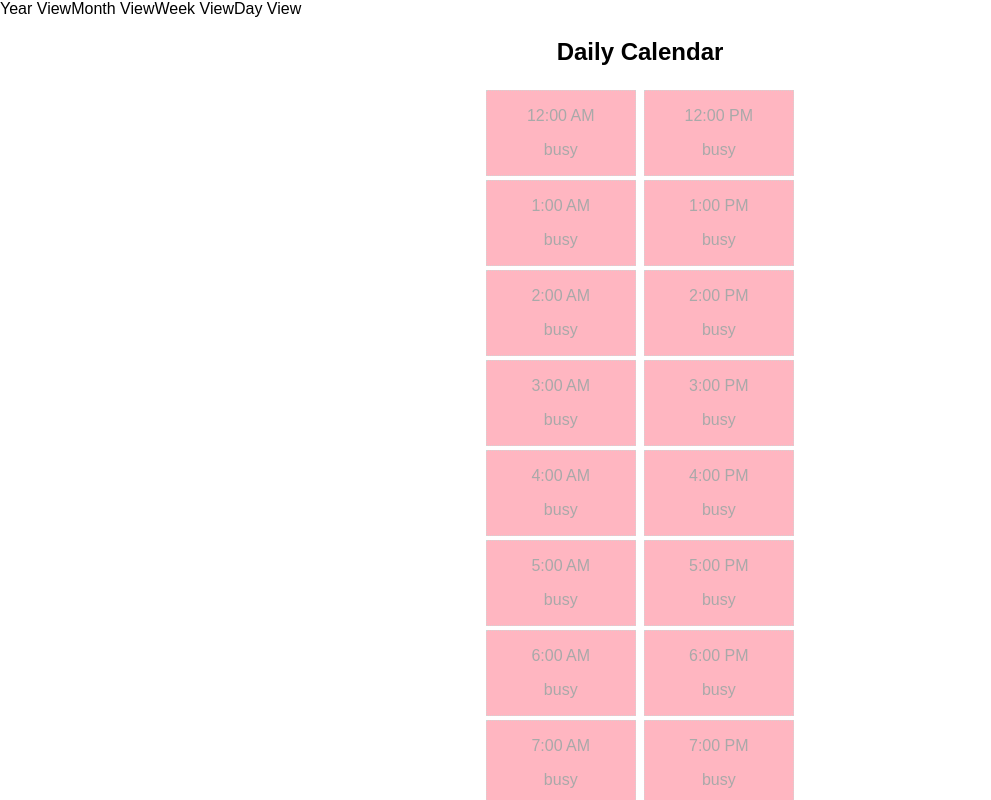
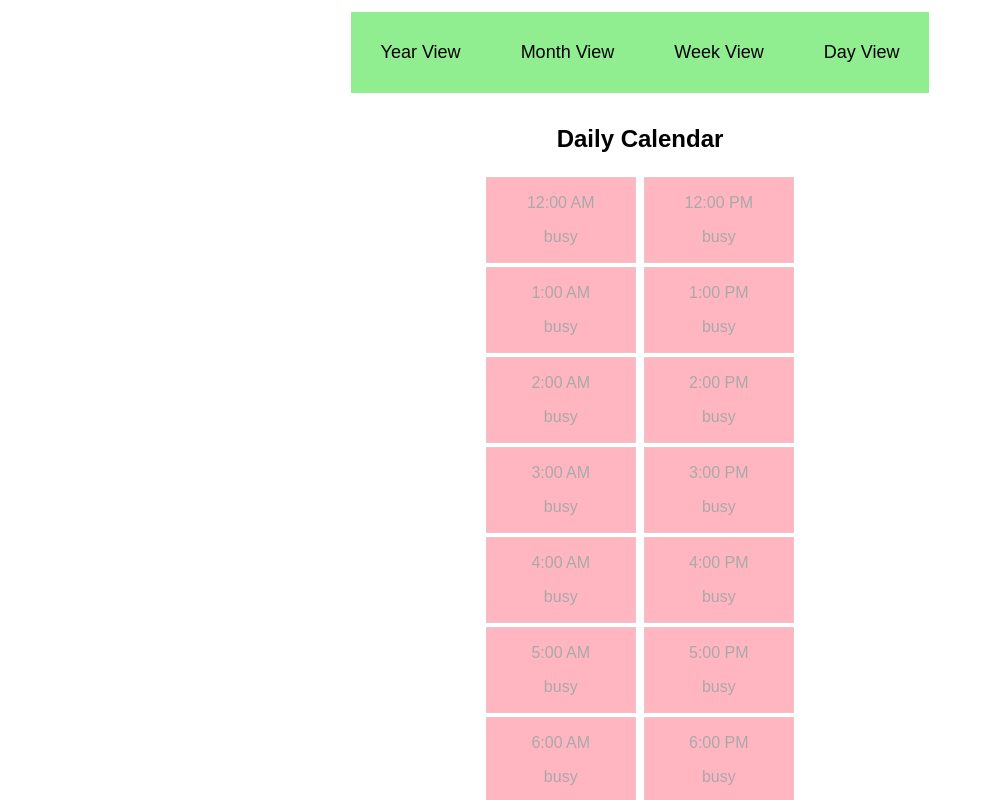
Before and after one commit to shimoal/are-you-free, a React (Create React App) app: page / in a window 1280 px wide. Shown: the top 800 px of the page, without its empty margins (0-991 px from the left). Built offline with nearby package versions, Linux system fonts and the light colour scheme.

Commit message:
Add styling for nav menu

```diff
--- a/src/styles/CalendarMenu.css
+++ b/src/styles/CalendarMenu.css
@@ -1,4 +1,11 @@
+nav {
+	text-align: center;
+	margin: 12px auto;
+}
 nav div {
 	display: block;
 	float: left;
+	padding: 30px;
+	font-size: 18px;
+	background-color: lightgreen;
 }
```
